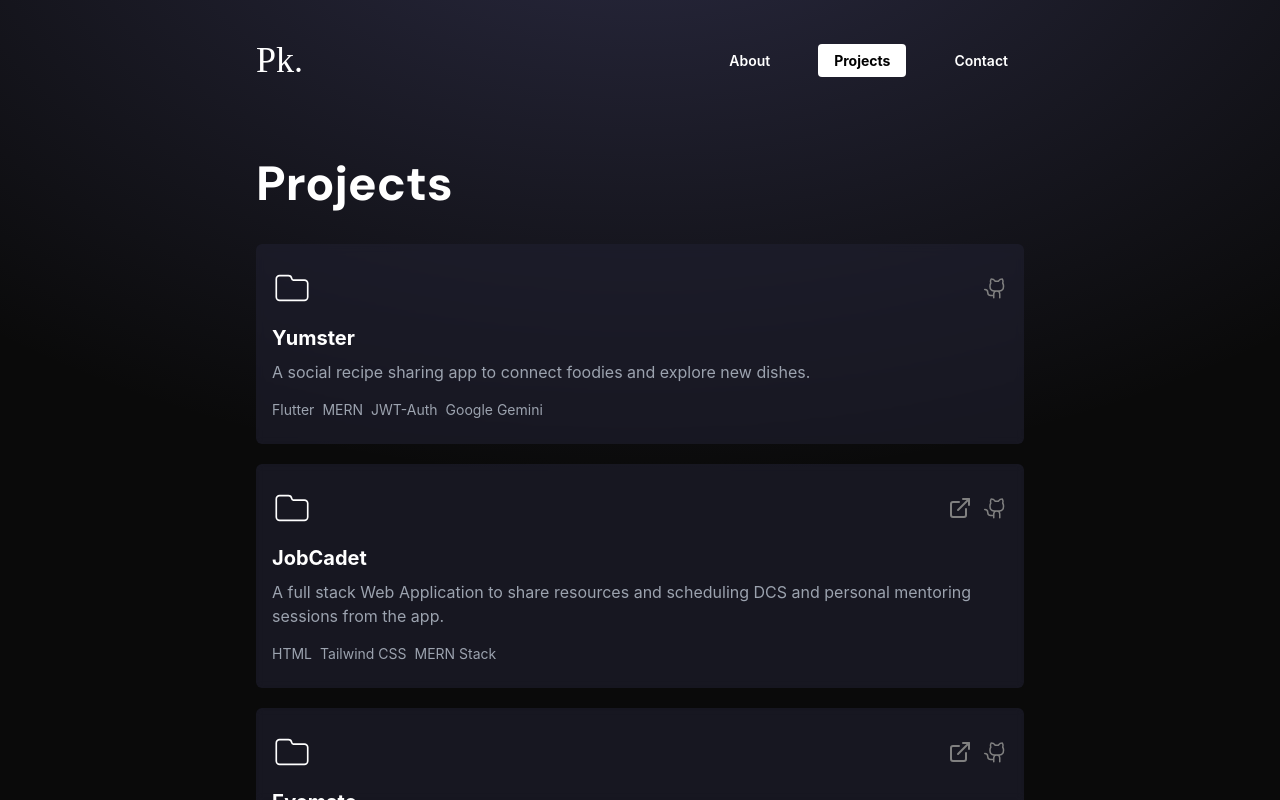
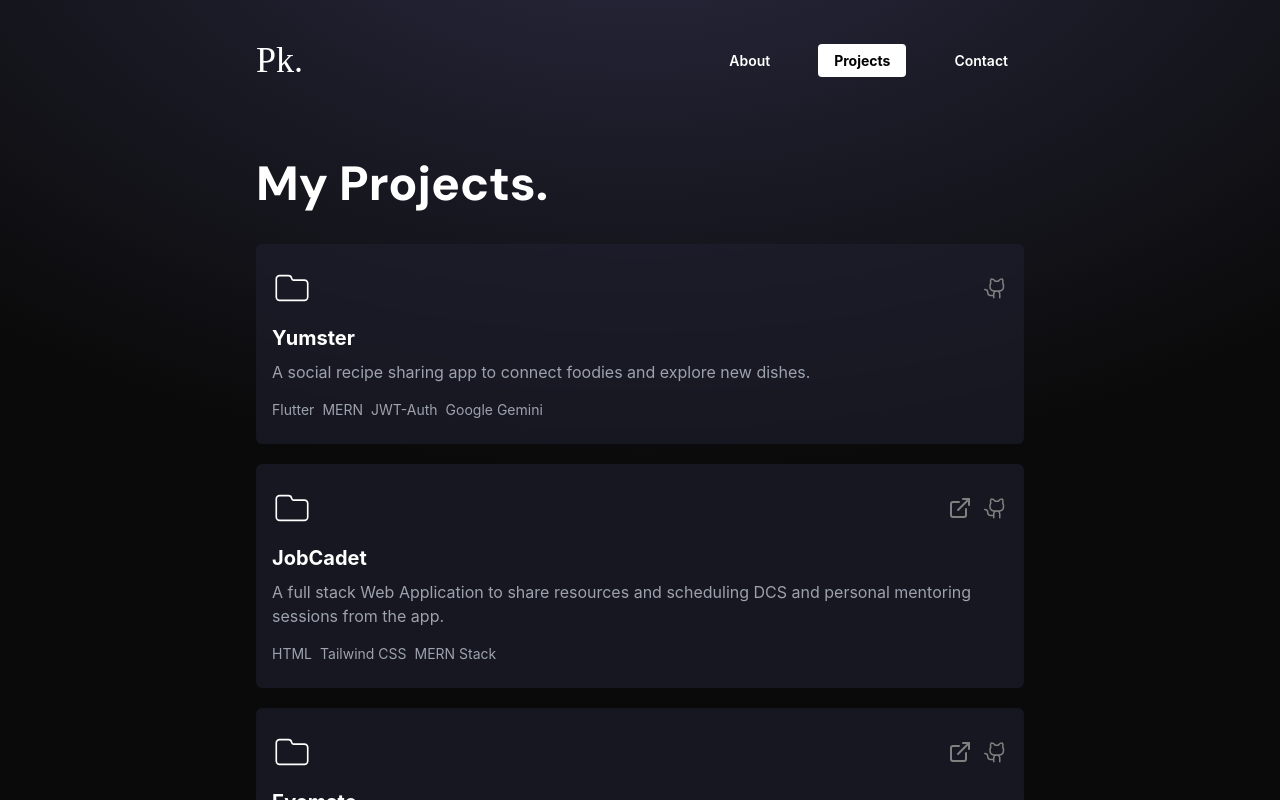
Before and after one commit to paritoshkrjha/PortfolioV3, a React (Vite) app: page /projects in a window 1280 px wide. Built offline with nearby package versions, Linux system fonts and the light colour scheme; a web font is replaced by a local one.

Commit message:
Fixed project headline

```diff
--- a/src/pages/Projects/index.jsx
+++ b/src/pages/Projects/index.jsx
@@ -7,7 +7,7 @@ import AnimatedButton from '../../components/ui/AnimatedButton'
 function Projects() {
   return (
     <>
-      <Heading label="Projects" />
+      <Heading label="My Projects." />
       <div className=" mt-5 flex flex-col gap-y-5">
         <ProjectCard
           title={'Yumster'}
```
